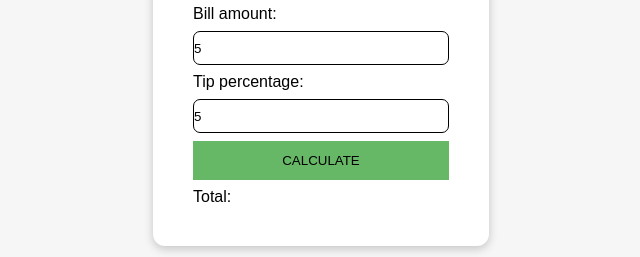
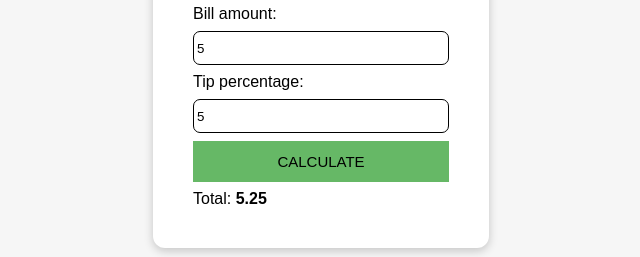
Before and after one commit to spahicadis/tip-calculator-project, a website: page index.html in a window 1280 px wide. Both pictures are taken after typing "5", "5" into the empty fields and a click on the button "CALCULATE". Shown: the part 316-573 px from the top of the page, 319-959 px from the left. Drawn offline with nearby package versions, Linux system fonts and the light colour scheme.

Commit message:
Finished calculating and displaying data

```diff
--- a/app.js
+++ b/app.js
@@ -1,2 +1,33 @@
-import Toastify from 'toastify-js';
-import "toastify-js/src/toastify.css";
+//import Toastify from 'toastify-js';
+//import "toastify-js/src/toastify.css";
+
+//DOM
+const billAmount = document.querySelector('.bill');
+const tipPercentage = document.querySelector('.tip');
+const calculateButton = document.querySelector('.buttonAction');
+const result = document.querySelector('.calculatedAmount');
+
+
+//STATEs
+let bill = 0;
+let tip = 0;
+let calculatedAmount = 0;
+
+//BINDING
+billAmount.addEventListener('input', function(e) {
+    bill = e.target.value;
+    console.log(typeof bill);
+})
+
+tipPercentage.addEventListener('input', function(e) {
+    tip = e.target.value;
+    console.log(typeof tip);
+})
+
+//CALCULATE
+function calculate() {
+ let formula = (parseFloat(tip) / 100) * parseFloat(bill) + parseFloat(bill);
+ result.innerHTML = formula
+}
+
+calculateButton.addEventListener('click', calculate);
--- a/styles.css
+++ b/styles.css
@@ -31,10 +31,18 @@ body {
     height: 2rem;
     border-radius: 7px;
     border: 1px solid black;
+    padding-left: 3px;
+    padding-right: 3px;
 }
 
 .buttonAction {
     padding: 12px;
     background-color: rgba(17, 145, 17, 0.638);
     border: none;
+    font-size: 15px;
+    font-weight: 500;
 }
+
+.calculatedAmount {
+    font-weight: 600;
+}
```
